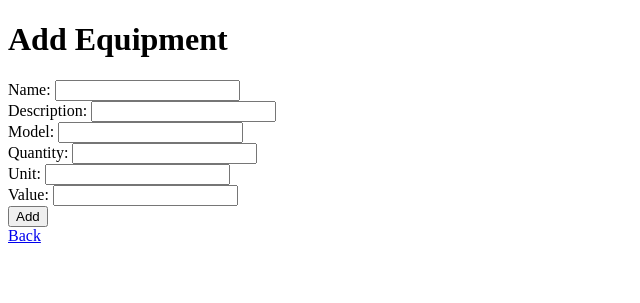
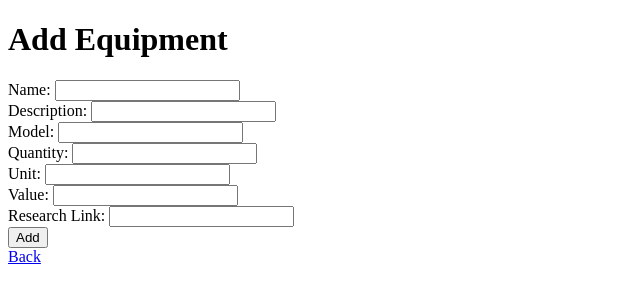
Before and after one commit to almeida-cma/REDES_T2, a Flask app: page /add in a window 1280 px wide. Shown: the top 303 px of the page, without its empty margins (0-640 px from the left). Run offline with Flask 3, Linux system fonts and the light colour scheme.

Commit message:
Update add_equipment.html

```diff
--- a/Orcamento/templates/add_equipment.html
+++ b/Orcamento/templates/add_equipment.html
@@ -25,6 +25,9 @@
         <label for="value">Value:</label>
         <input type="number" step="0.01" name="value" required>
         <br>
+        <label for="research_link">Research Link:</label>
+        <input type="url" name="research_link">
+        <br>
         <button type="submit">Add</button>
     </form>
     <a href="{{ url_for('index') }}">Back</a>
```
